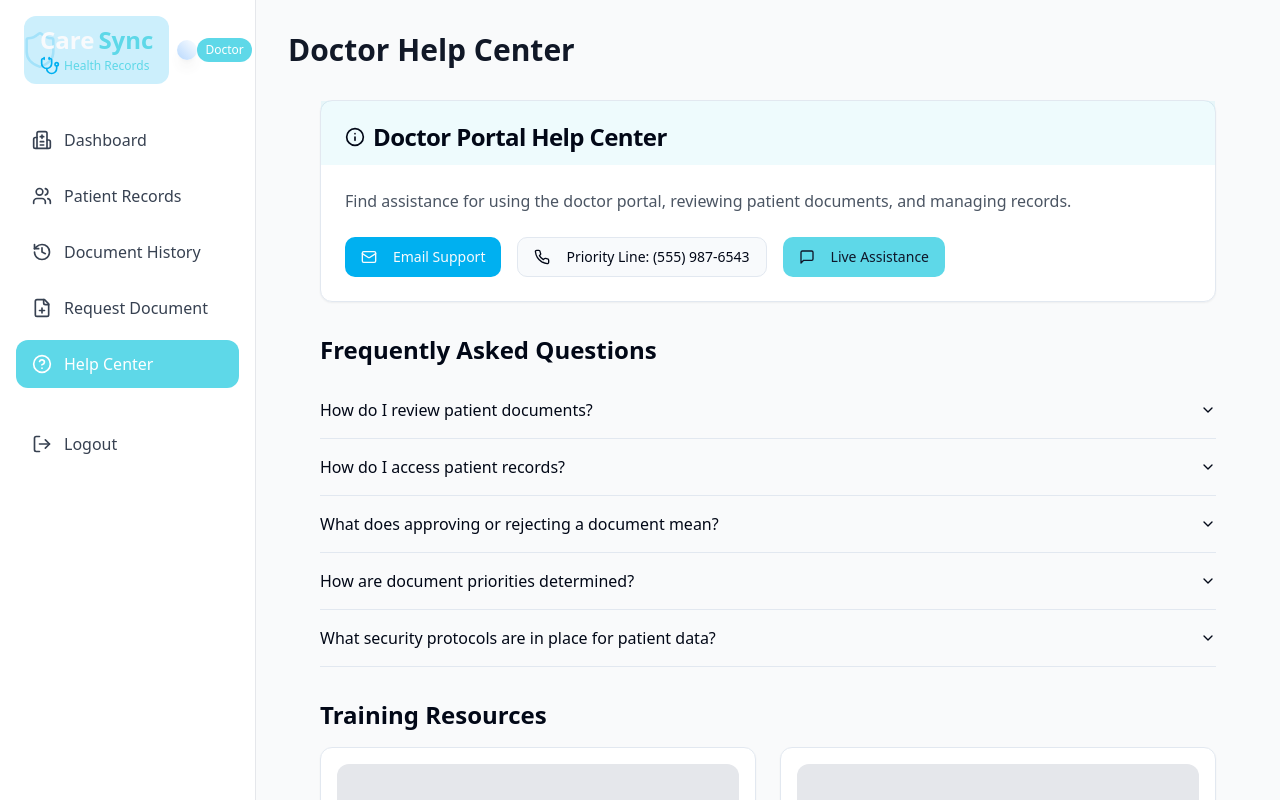
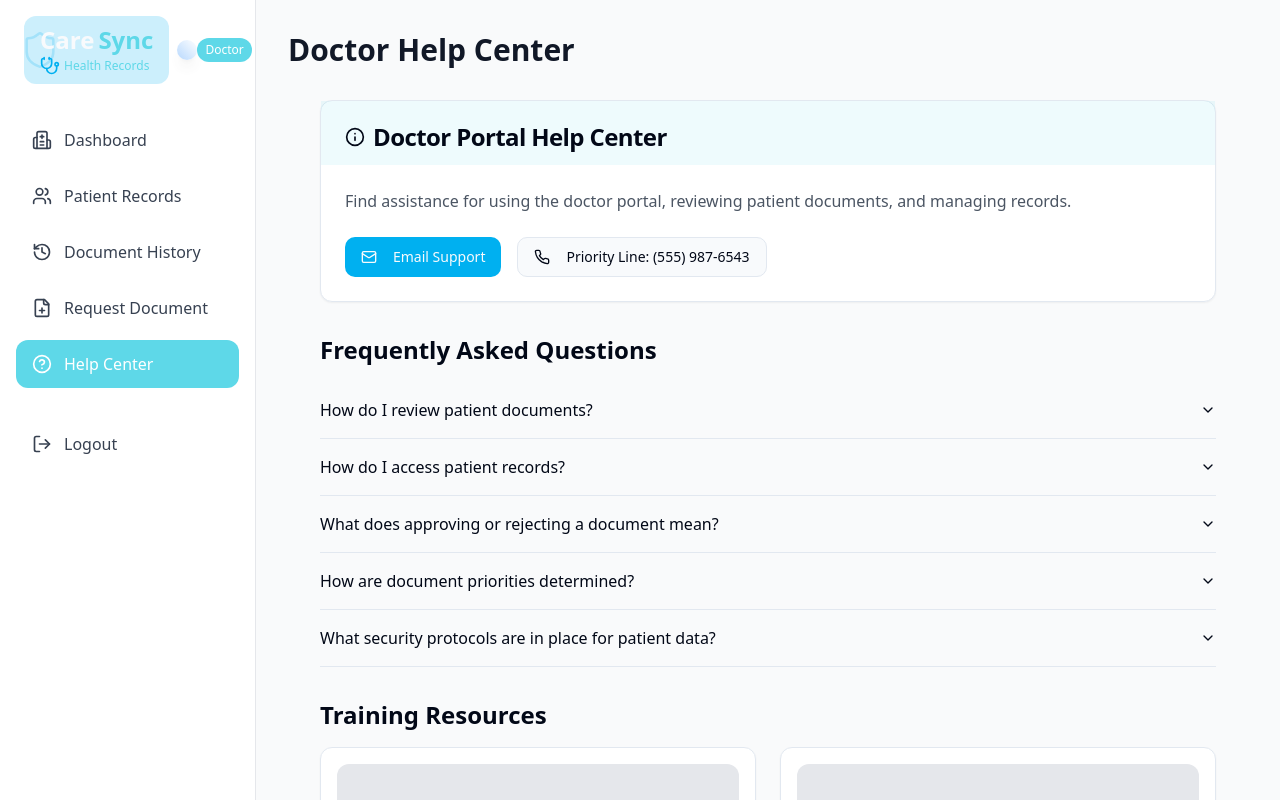
Before and after one commit to Vaibhav2543/care-sync-user-portal, a React (Vite) app: page /doctor/help in a window 1280 px wide. Shown: the top 800 px of the page. Built offline with nearby package versions, Linux system fonts and the light colour scheme.

Commit message:
Refactor: Remove unused option

```diff
--- a/src/pages/DoctorHelpPage.tsx
+++ b/src/pages/DoctorHelpPage.tsx
@@ -1,4 +1,3 @@
-
 import React from "react";
 import DoctorLayout from "@/components/DoctorLayout";
 import { Card, CardContent, CardHeader, CardTitle } from "@/components/ui/card";
@@ -30,9 +29,6 @@ const DoctorHelpPage = () => {
               </Button>
               <Button variant="outline">
                 <Phone className="mr-2 h-4 w-4" /> Priority Line: (555) 987-6543
-              </Button>
-              <Button variant="secondary">
-                <MessageSquare className="mr-2 h-4 w-4" /> Live Assistance
               </Button>
             </div>
           </CardContent>
--- a/src/pages/HelpPage.tsx
+++ b/src/pages/HelpPage.tsx
@@ -1,4 +1,3 @@
-
 import React from "react";
 import DashboardLayout from "@/components/DashboardLayout";
 import { Card, CardContent, CardHeader, CardTitle } from "@/components/ui/card";
@@ -30,9 +29,6 @@ const HelpPage = () => {
               </Button>
               <Button variant="outline">
                 <Phone className="mr-2 h-4 w-4" /> Call: (555) 123-4567
-              </Button>
-              <Button variant="secondary">
-                <MessageSquare className="mr-2 h-4 w-4" /> Live Chat
               </Button>
             </div>
           </CardContent>
```
